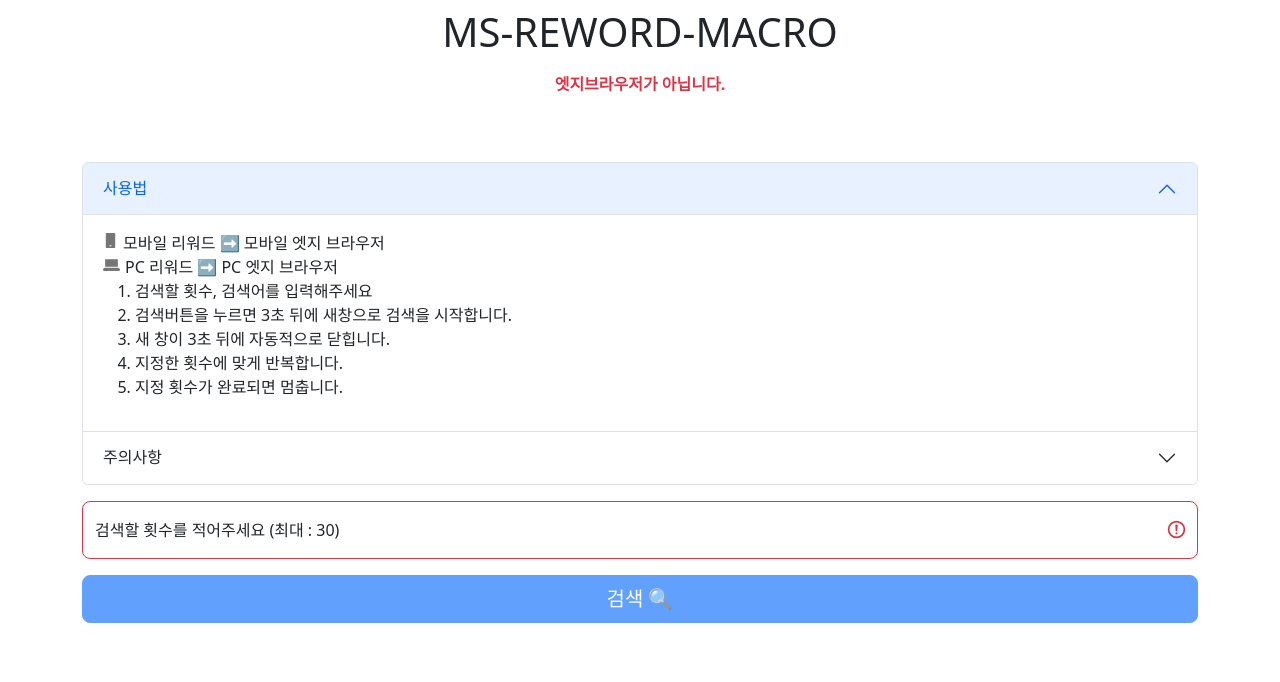
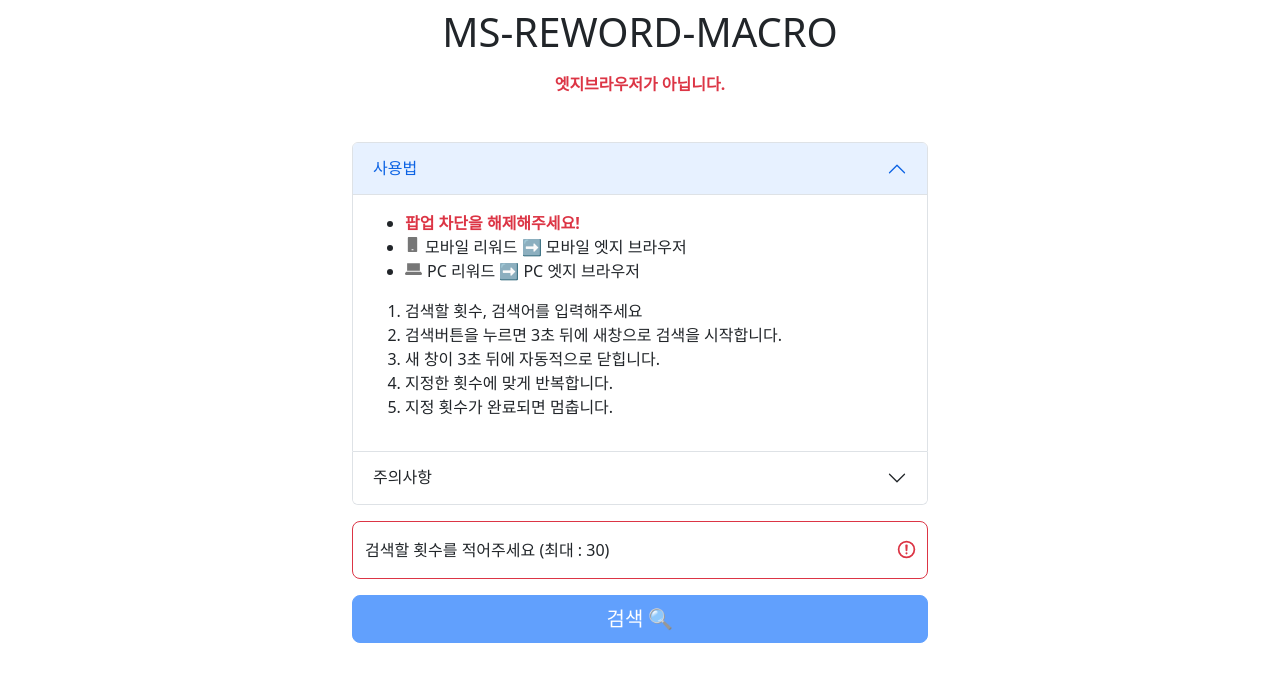
Before and after one commit to hyunjoogo/ms-rewards-macro, a React (Create React App) app: page / in a window 1280 px wide. Shown: the top 682 px of the page. Built offline with nearby package versions, Linux system fonts and the light colour scheme; a web font is replaced by a local one.

Commit message:
최대넓이 지정

```diff
--- a/src/components/app/App.tsx
+++ b/src/components/app/App.tsx
@@ -14,7 +14,7 @@ function App() {
   const [status, setStatus] = useState<StatusType>("waiting");
 
   return (
-    <Container>
+    <Container className="container">
       <h1 className="text-center py-2">MS-REWORD-MACRO</h1>
       <IsEdge/>
       <div className="app">
--- a/src/components/app/HowToUse.tsx
+++ b/src/components/app/HowToUse.tsx
@@ -8,14 +8,19 @@ const HowToUse = () => {
       <Accordion.Item eventKey="0">
         <Accordion.Header>사용법</Accordion.Header>
         <Accordion.Body>
-          <div>
-            <div>
-              <MobileSVG />
+          <ul>
+            <li>
+              <span className="text-danger fw-bold">팝업 차단을 해제해주세요!</span>
+            </li>
+            <li>
+              <MobileSVG/>
               <span>모바일 리워드 ➡️ 모바일 엣지 브라우저 </span>
-            </div>
-            <PCSVG />
-            <span>PC 리워드 ➡️ PC 엣지 브라우저 </span>
-          </div>
+            </li>
+            <li>
+              <PCSVG/>
+              <span>PC 리워드 ➡️ PC 엣지 브라우저 </span>
+            </li>
+          </ul>
           <ol>
             <li>검색할 횟수, 검색어를 입력해주세요</li>
             <li>검색버튼을 누르면 3초 뒤에 새창으로 검색을 시작합니다.</li>
--- a/src/components/app/style.css
+++ b/src/components/app/style.css
@@ -1,3 +1,7 @@
+.container {
+  max-width: 600px;
+}
+
 .app {
   height: 70vh;
   display: flex;
```
